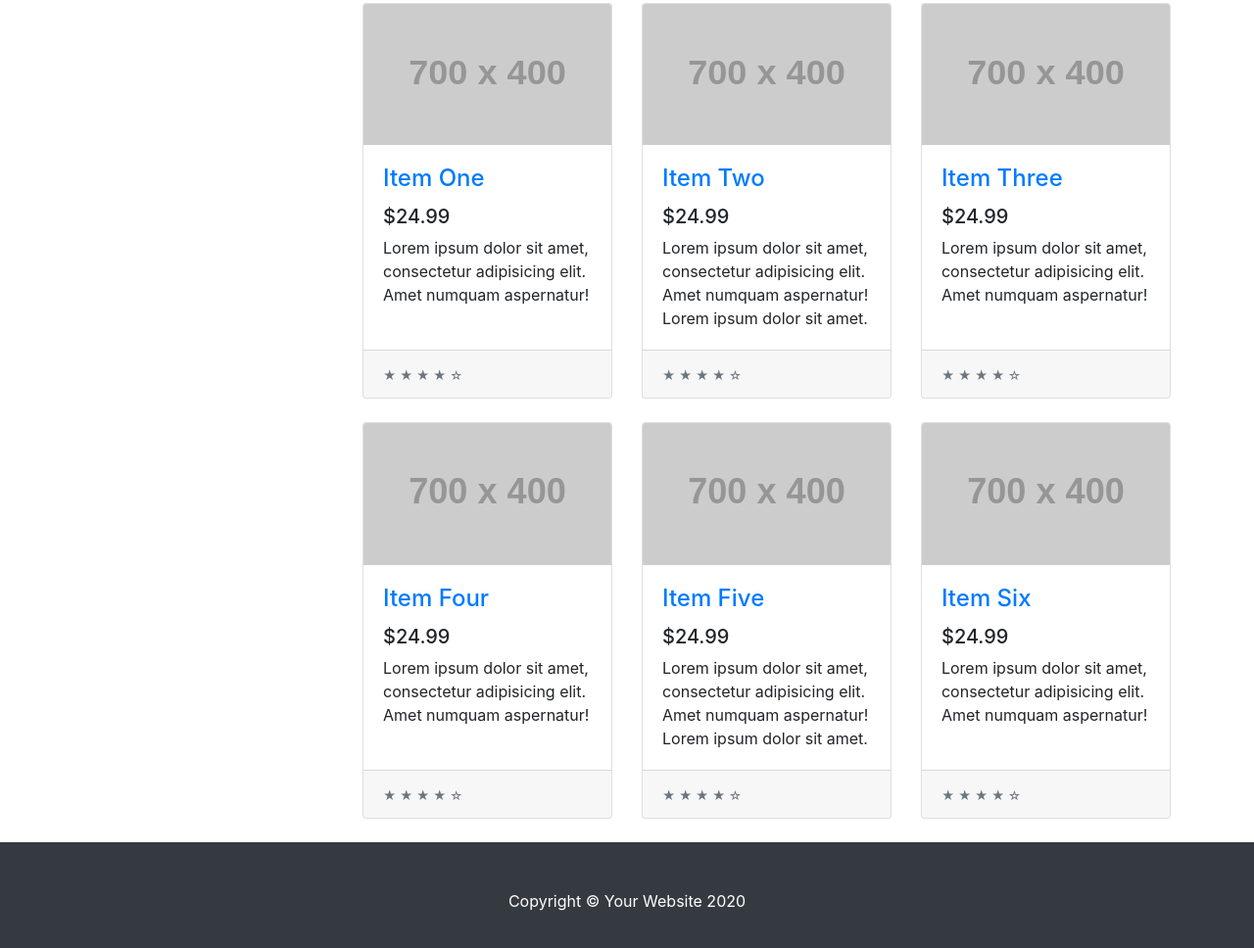
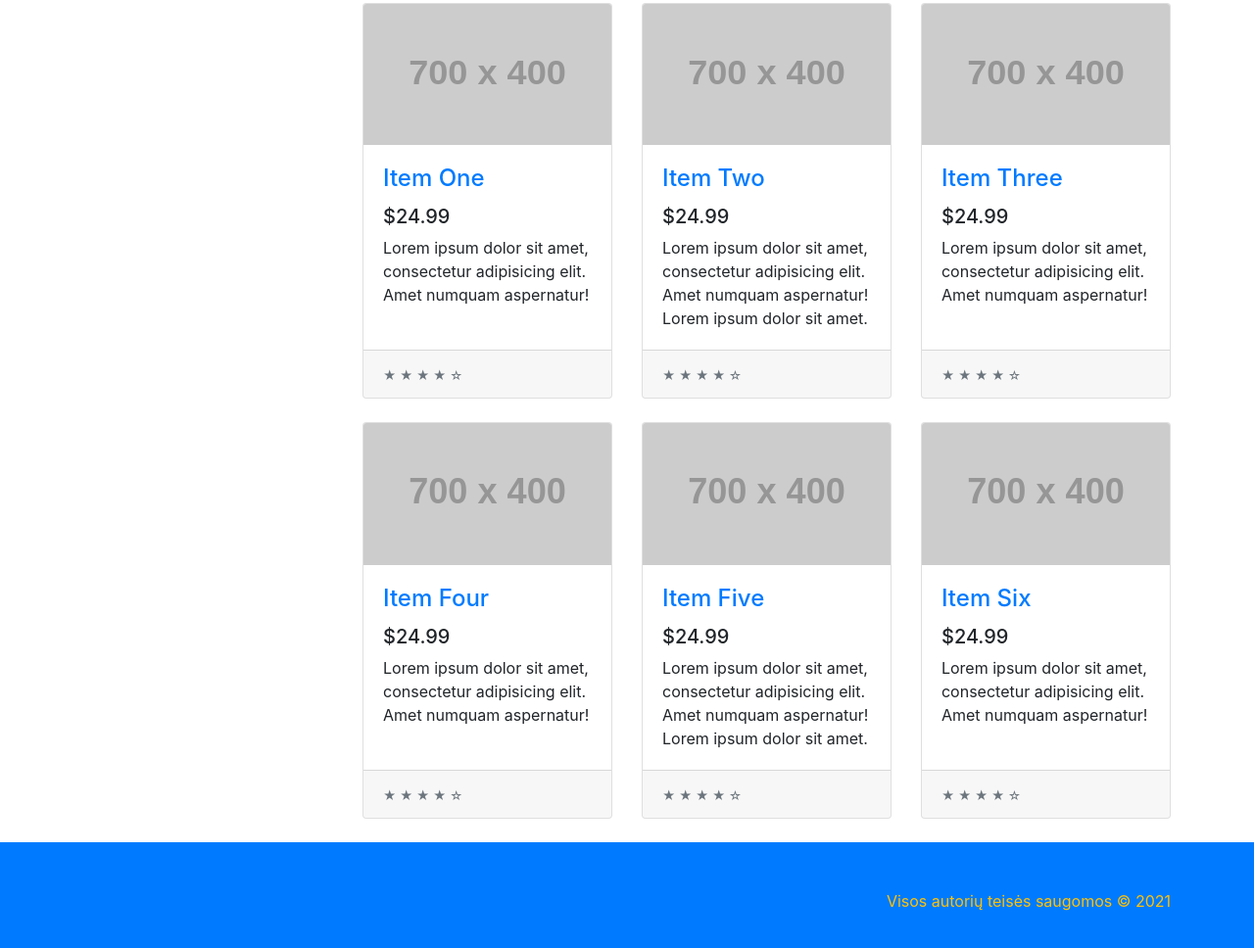
Before and after one commit to daivabaltranaite/Bendras-projektas, a website: page index.html in a window 1280 px wide. Shown: the part 422-1390 px from the top of the page at 98% size. Drawn offline with Linux system fonts and the light colour scheme; placeholder pictures from the web are drawn by us.

Commit message:
Pakeistas footeris, spalva, tekstas ir teksto lygiavimas

```diff
--- a/index.html
+++ b/index.html
@@ -205,9 +205,9 @@
   <!-- /.container -->
 
   <!-- Footer -->
-  <footer class="py-5 bg-dark">
+  <footer class="py-5 bg-primary">
     <div class="container">
-      <p class="m-0 text-center text-white">Copyright &copy; Your Website 2020</p>
+      <p class="m-0 text-lg-right text-warning">Visos autorių teisės saugomos  &copy; 2021</p>
     </div>
     <!-- /.container -->
   </footer>
```
